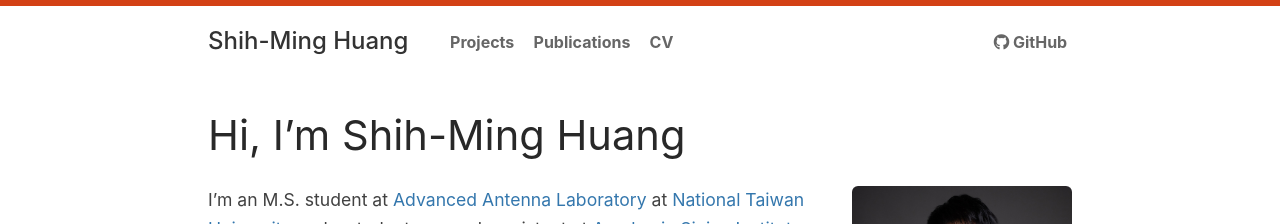
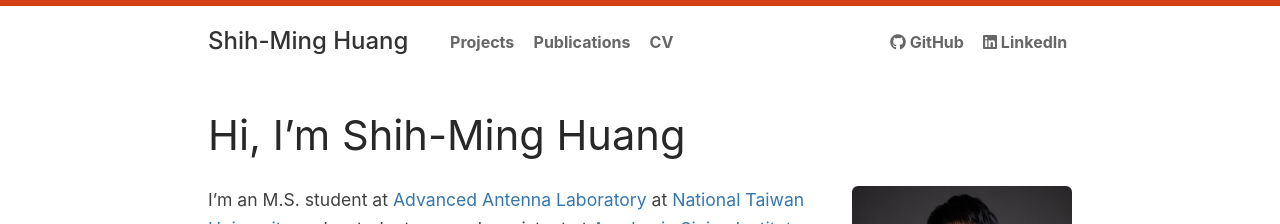
Before and after one commit to Shih-Ming/mypage, a Jekyll site: the page built from index.md, in a window 1280 px wide and 900 px high. Shown: the top 224 px of the window. Built offline with Jekyll 4.4.1, drawn with Linux system fonts in a browser that asks for light colours.

Commit message:
update Header

```diff
--- a/_includes/header.html
+++ b/_includes/header.html
@@ -11,6 +11,7 @@
 
     <span class="external">
       <a href="https://github.com/Shih-Ming"><i class="fab fa-github"></i> GitHub</a>
+      <a href="https://www.linkedin.com/in/shih-ming-huang/"><i class="fab fa-linkedin"></i> LinkedIn</a>
     </span>
   </nav>
 </header>
```
